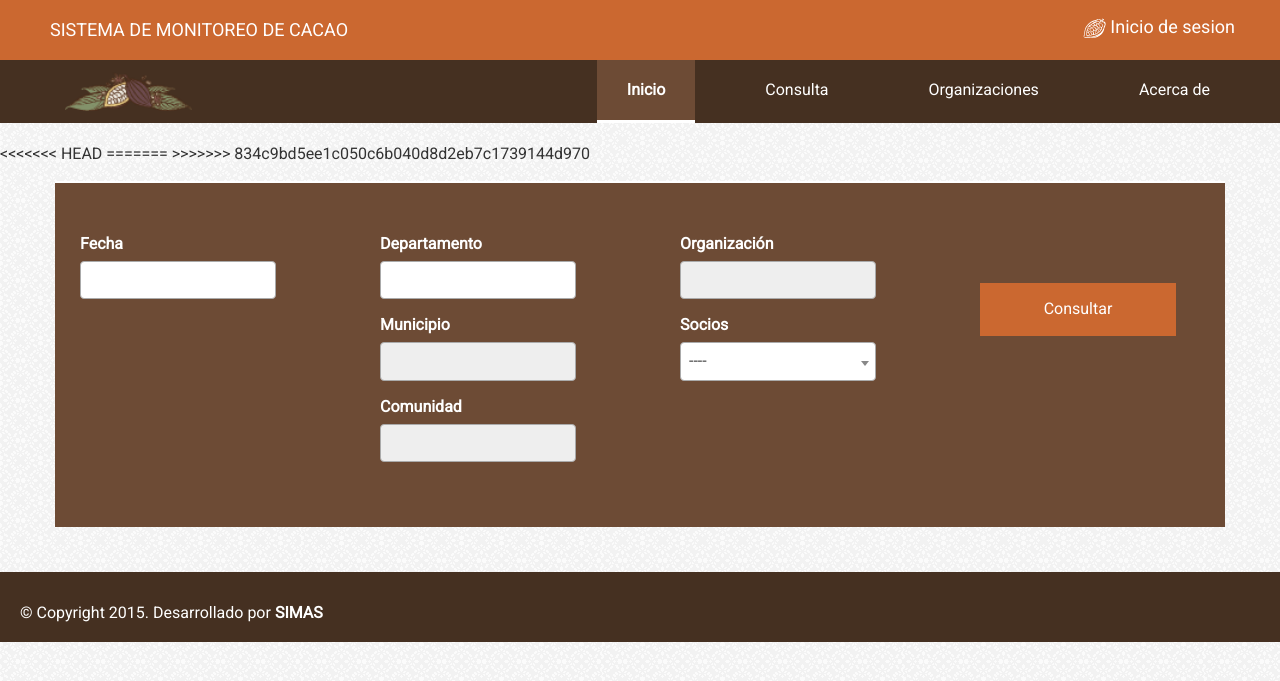
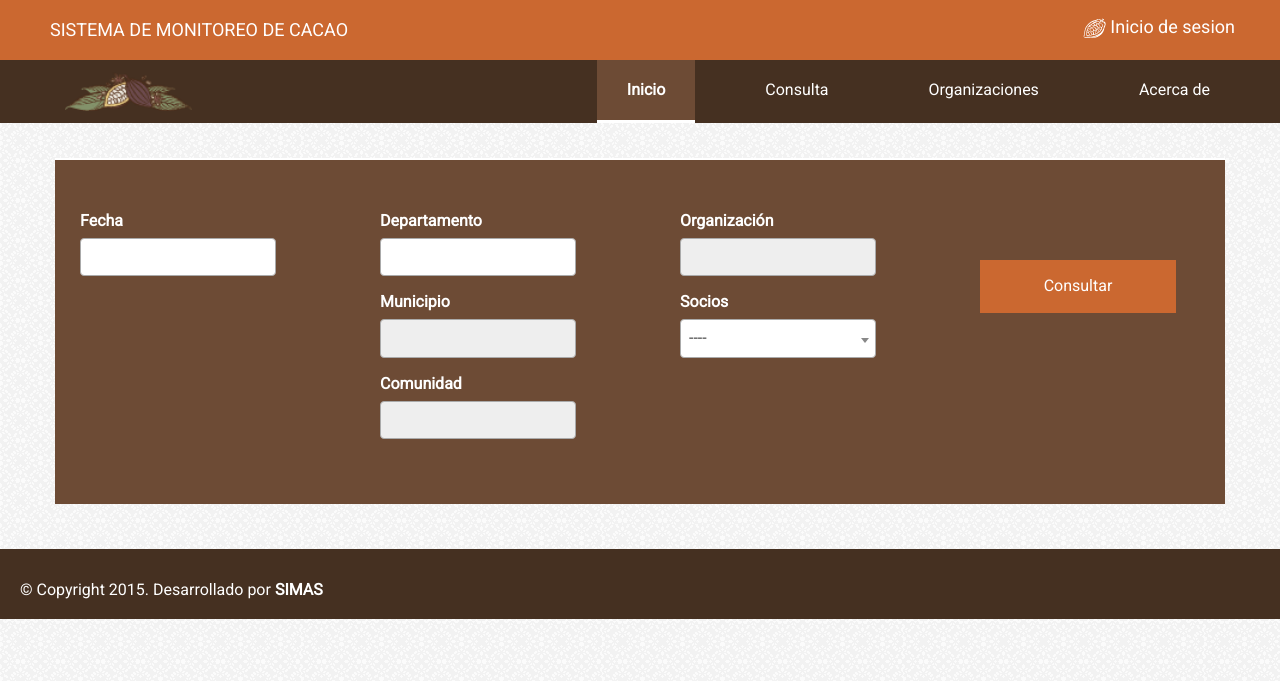
Before and after one commit to ErickMurillo/canicacao, a Django app: page /consulta in a window 1280 px wide. Shown: the top 681 px of the page. Run offline with Django 3.2, Linux system fonts and the light colour scheme; data comes from the database, SQL or seed files in the repository; data that the repository does not hold is empty; parts of the project's set-up code (start-up, migrations or seed data) failed here and were passed over; some libraries are stand-ins or nearby versions.

Commit message:
fix base conflict

```diff
--- a/templates/base.html
+++ b/templates/base.html
@@ -56,10 +56,9 @@
 				</div><!-- /.navbar-collapse -->
 			</nav>
 		</header>
-<<<<<<< HEAD
-=======
+
 		{% block tablero %}{% endblock tablero %}
->>>>>>> 834c9bd5ee1c050c6b040d8d2eb7c1739144d970
+
 		<div class="container-fluid">
 		{% block content %}{% endblock content %}
 		</div>
```
